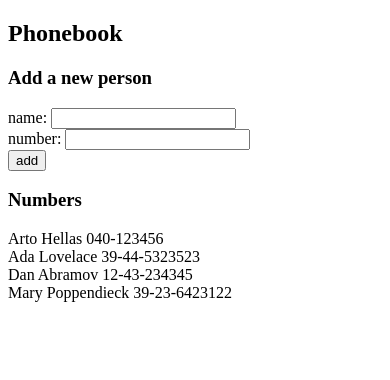
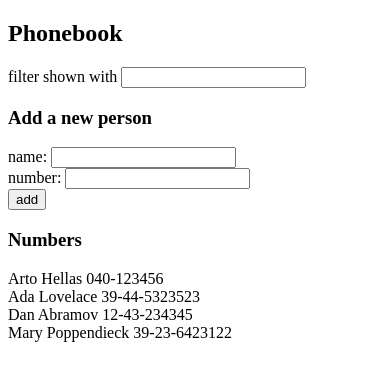
Before and after one commit to moon-lee/myFullStack, a React (Create React App) app in the folder part2/part2-phonebook/: page / in a window 390 px wide. Shown: the top 380 px of the page. Built offline with nearby package versions, Linux system fonts and the light colour scheme.

Commit message:
part2-9 phonebook done

```diff
--- a/part2/part2-phonebook/src/App.js
+++ b/part2/part2-phonebook/src/App.js
@@ -21,6 +21,7 @@ const App = () => {
   ])
   const [newName, setNewName] = useState('')
   const [newNumber, setNewNumber] = useState('')
+  const [nameFilter, setNameFilter] = useState('')
 
 
   const addNew = (e) => {
@@ -47,12 +48,15 @@ const App = () => {
   const handleNumberChange = (e) => {
     setNewNumber(e.target.value)
   }
+  const handleFilterChange = (e) => {
+    setNameFilter(e.target.value)
+  }
 
 
   return (
     <div>
       <h2>Phonebook</h2>
-
+      <Filter value={nameFilter} onChange={handleFilterChange} />
       <h3>Add a new person</h3>
       <form onSubmit={addNew}>
         <div>
@@ -66,7 +70,7 @@ const App = () => {
         </div>
       </form>
       <h3>Numbers</h3>
-        <Persons persons={persons} />
+      <Persons persons={persons} filterName={nameFilter} />
     </div>
   )
 }
@@ -77,11 +81,12 @@ const Person = ({ person }) => {
   )
 }
 
-const Persons = ({ persons }) => {
-  const listPerson = () => persons.map(person =>
+const Persons = ({ persons, filterName }) => {
+  const filteredPersons = persons.filter(person => person.name.toLowerCase().indexOf(filterName.toLowerCase()) !== -1)
+  const listPerson = () => filteredPersons.map(filteredPerson =>
     <Person
-      key={person.name}
-      person={person}
+      key={filteredPerson.name}
+      person={filteredPerson}
     />
   )
   return (
@@ -89,6 +94,15 @@ const Persons = ({ persons }) => {
   )
 }
 
+const Filter = ({ value, onChange }) => {
+  return (
+    <div>
+      filter shown with <Input value={value} onChange={onChange} />
+    </div>
+  )
+}
+
+const Input = ({ value, onChange }) => (<input type="text" value={value} onChange={onChange} />)
 
 
 export default App
```
